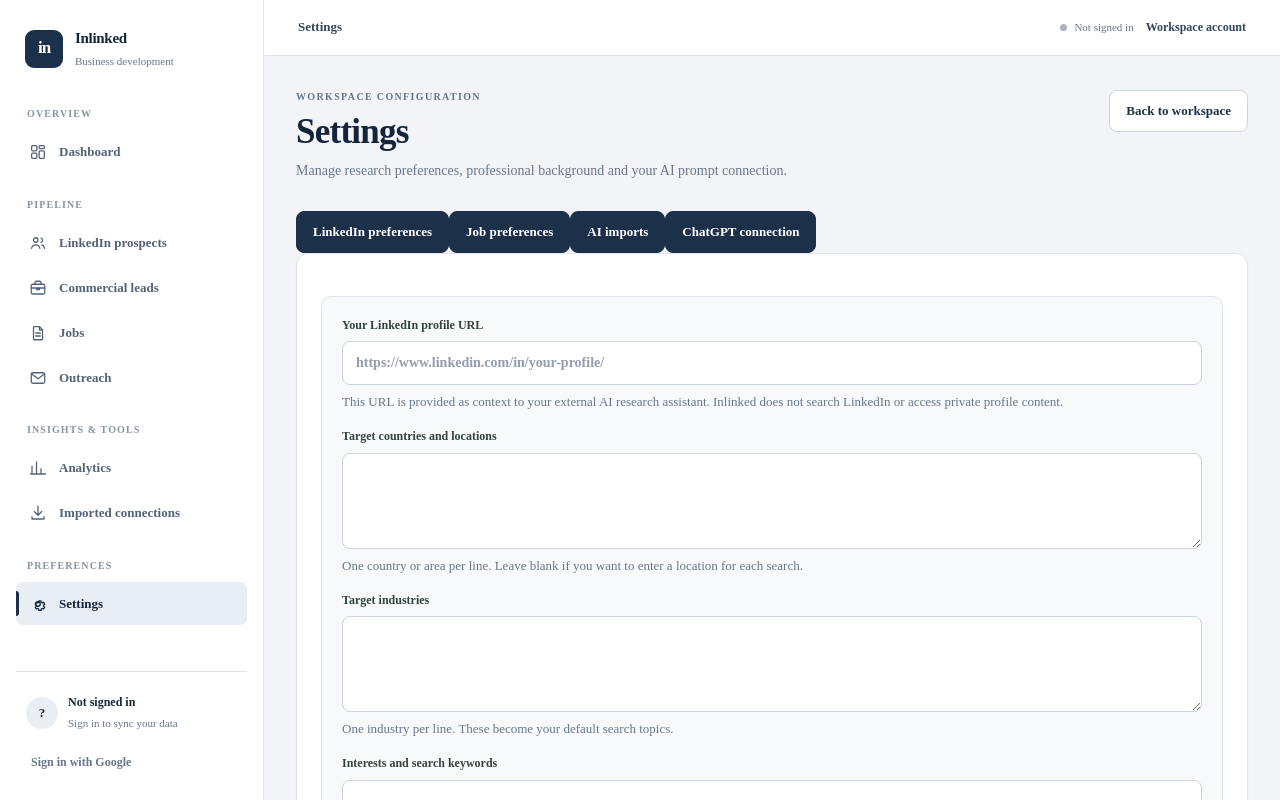
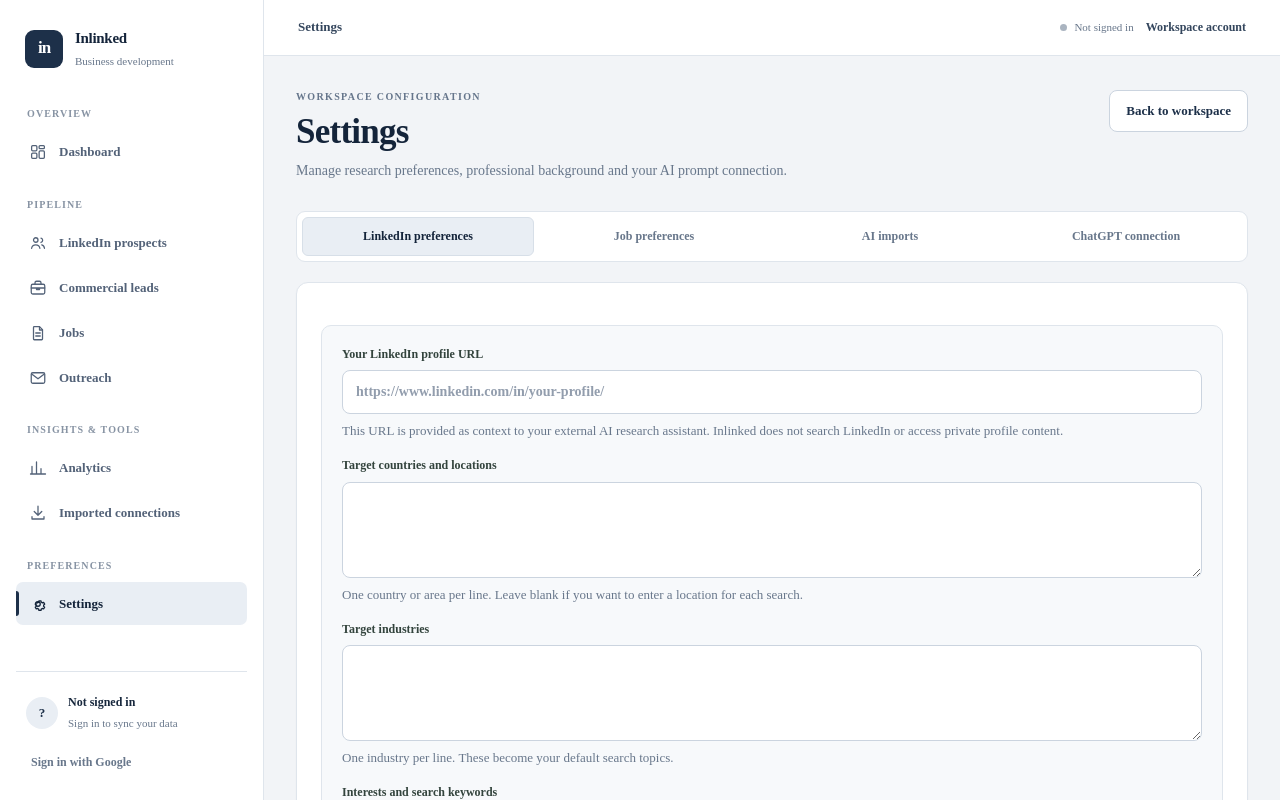
Before and after one commit to Yassin-567/Linkedin-Assistant, a Next.js app: page /settings in a window 1280 px wide. Shown: the top 800 px of the page. Built offline with nearby package versions, Linux system fonts and the light colour scheme; no server answers.

Commit message:
Improve settings tabs and supporting text legibility

```diff
--- a/app/globals.css
+++ b/app/globals.css
@@ -720,3 +720,40 @@ footer { color: var(--muted-2); font-size: 12px; }
   .login-brand { margin-bottom: 40px; }
   .login-copy h1 { font-size: 28px; }
 }
+
+
+/* Settings navigation and readable supporting text */
+.settings-tabs {
+  display: flex; flex-wrap: wrap; gap: 4px; margin: 0 0 20px; padding: 5px;
+  border: 1px solid var(--line); border-radius: 9px; background: #fff;
+}
+.settings-tab {
+  flex: 1 1 160px; min-height: 39px; padding: 8px 12px;
+  border: 1px solid transparent; border-radius: 6px;
+  background: transparent; color: var(--muted); font-size: 12px; font-weight: 600;
+}
+.settings-tab:hover:not(:disabled) { border-color: transparent; background: #f3f5f8; color: var(--navy); box-shadow: none; }
+.settings-tab[aria-selected="true"] { border-color: #d7dfe8; background: var(--navy-soft); color: var(--navy-deep); }
+.settings-tab[aria-selected="true"]:hover { background: var(--navy-soft); }
+.admin-owner { border-color: var(--line); border-radius: 9px; box-shadow: none; }
+.admin-table { font-size: 13px; }
+.admin-table th { font-size: 11px; letter-spacing: .45px; }
+.admin-table td { font-size: 13px; }
+.admin-user-cell strong,.admin-job-cell strong { font-size: 13px; }
+.admin-user-cell small,.admin-job-cell small,.admin-muted-cell { font-size: 12px; }
+.admin-action { min-height: 32px; padding: 7px 9px; font-size: 11px; }
+.admin-audit-row span,.admin-audit-row small { font-size: 12px; }
+.result-kicker { font-size: 11px; }
+.lead-result-main > small { font-size: 12px; }
+.lead-score-row span { font-size: 11px; }
+.lead-score-row strong { font-size: 12px; }
+.option-card small { font-size: 12px; }
+.job-meta { font-size: 12px; }
+.job-chip { font-size: 11px; }
+.job-expanded strong,.job-expanded p,.job-expanded ul { font-size: 12px; }
+.job-actions a,.job-actions .text-button { font-size: 12px; }
+.connected-tag { font-size: 11px; }
+@media (max-width: 760px) {
+  .settings-tabs { display: grid; grid-template-columns: repeat(2,minmax(0,1fr)); }
+  .settings-tab { min-width: 0; }
+}
```
